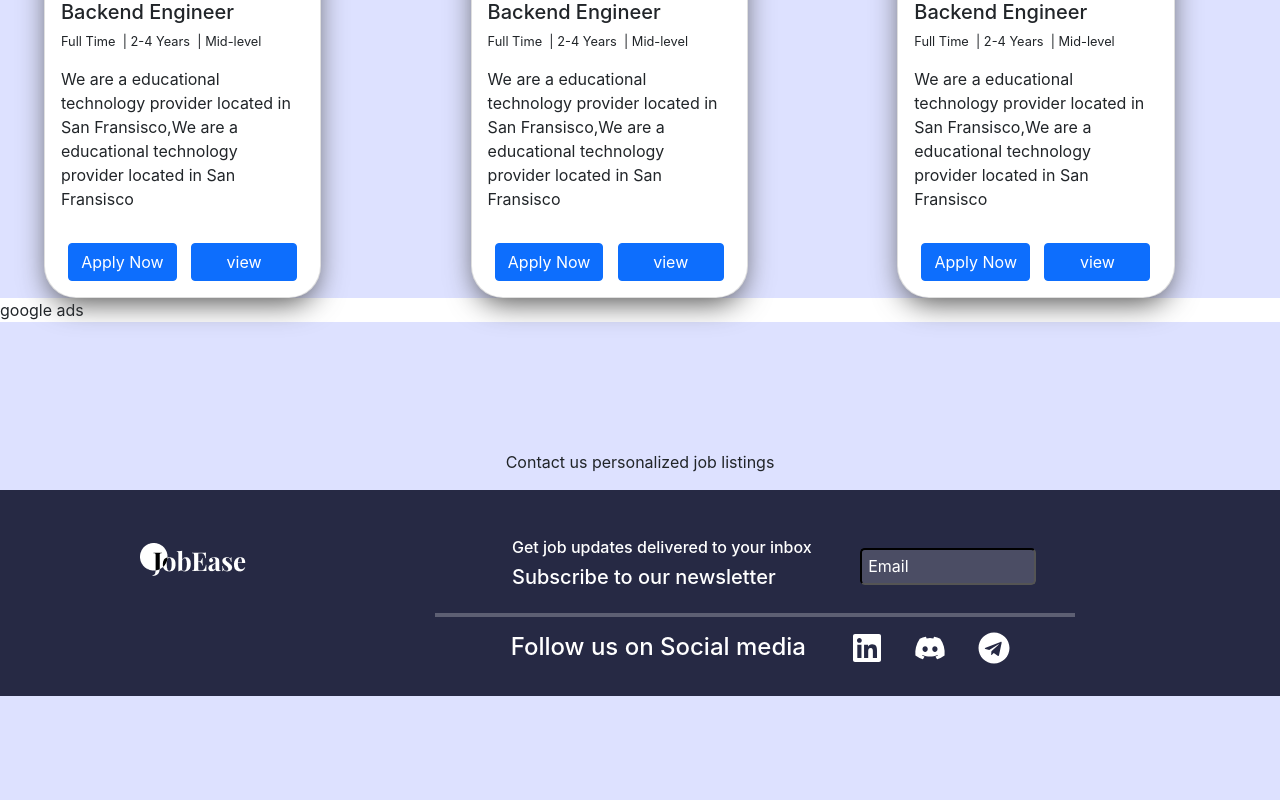
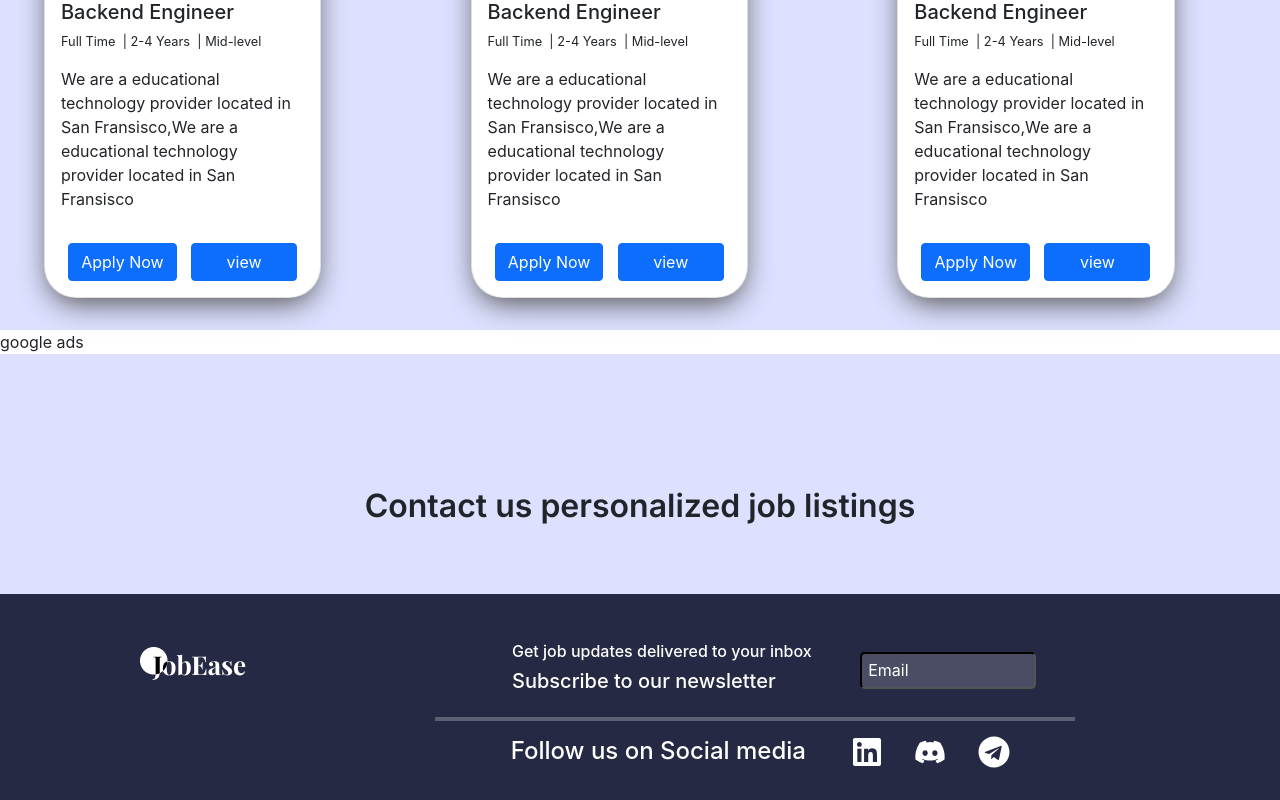
Before and after one commit to krishmurarka/Job-Portal, a React (Create React App) app in the folder user-frontend/: page / in a window 1280 px wide. Shown: the part 910-1710 px from the top of the page. Before the commit the page ends 1606 px from the top, so only its background shows below. Built offline with nearby package versions, Linux system fonts and the light colour scheme.

Commit message:
updated app_css

```diff
--- a/user-frontend/src/App.css
+++ b/user-frontend/src/App.css
@@ -12,3 +12,13 @@ body {
 .card_hi{
 	display: flex;
 }
+.job-listing-banner-container{
+	font-size: 2em;
+	font-family: Inter;
+	font-style: normal;
+	font-weight: 600;
+	margin-bottom: 2em;
+}
+.divison-container{
+	margin-top: 2rem;
+}
```
